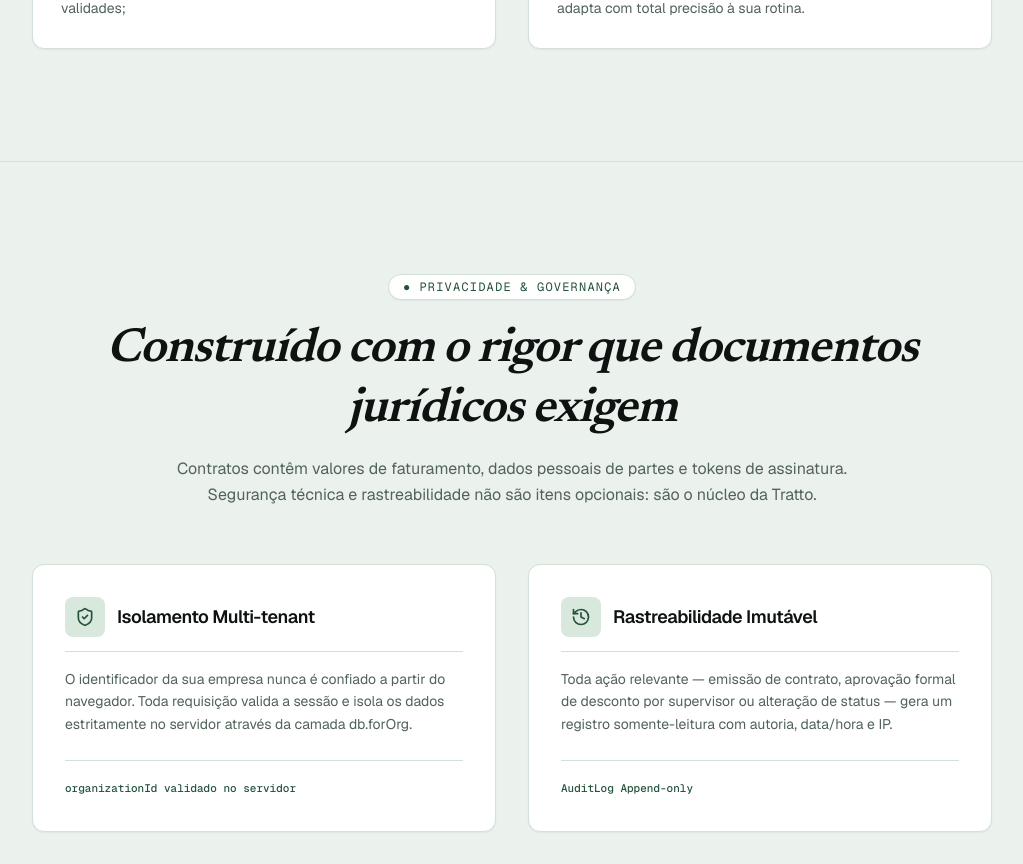
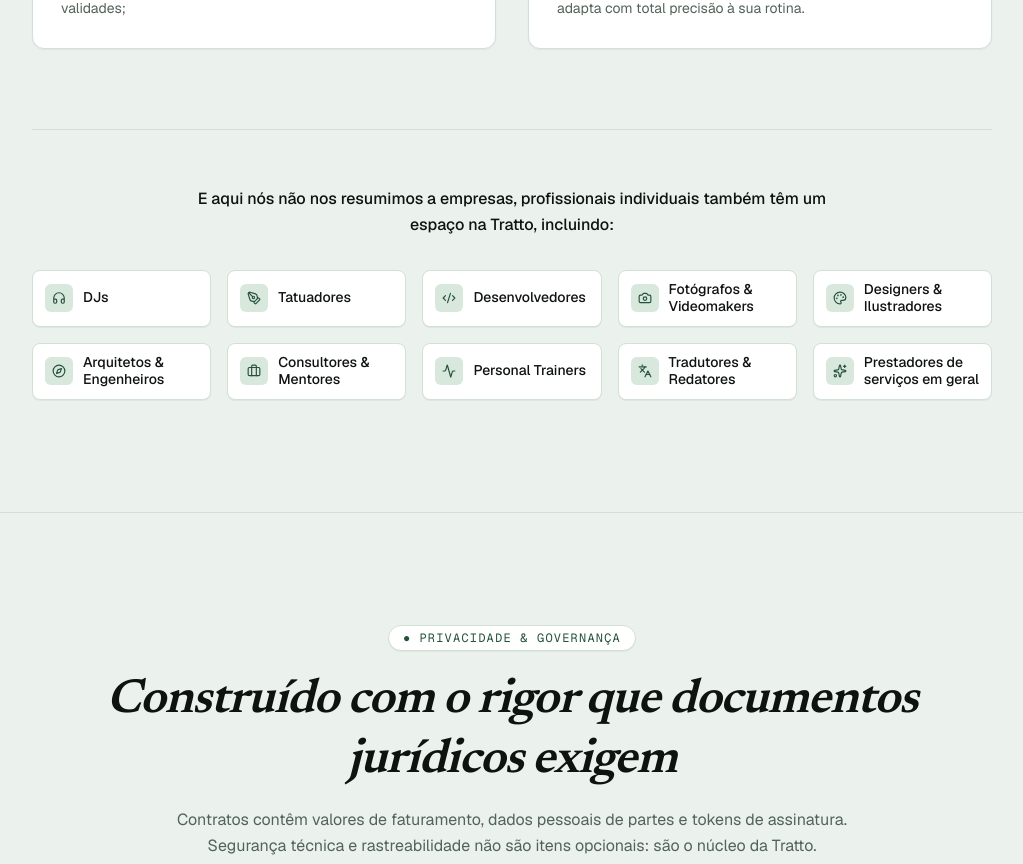
Before and after one commit to brtorresdel/tratto-landing-page, a Next.js app: page / in a window 1280 px wide. Shown: the part 5480-6344 px from the top of the page, without its empty margins (128-1151 px from the left). Built offline with nearby package versions, Linux system fonts and the light colour scheme.

Commit message:
feat(audience): adicionar bloco de profissionais individuais e autonomos com icones

```diff
--- a/src/components/audience-section.tsx
+++ b/src/components/audience-section.tsx
@@ -1,5 +1,21 @@
 import React from "react";
-import { Building2, Scale, Dumbbell, Calculator, Users, Sparkles } from "lucide-react";
+import {
+  Building2,
+  Scale,
+  Dumbbell,
+  Calculator,
+  Users,
+  Sparkles,
+  Headphones,
+  PenTool,
+  Code2,
+  Camera,
+  Palette,
+  Compass,
+  Briefcase,
+  Activity,
+  Languages,
+} from "lucide-react";
 
 export function AudienceSection() {
   const segments = [
@@ -39,6 +55,19 @@ export function AudienceSection() {
       description:
         "Independentemente do ramo de atuação da sua empresa, se você precisa formalizar e gerenciar contratos, a Tratto se adapta com total precisão à sua rotina.",
     },
+  ];
+
+  const individualProfessionals = [
+    { name: "DJs", icon: Headphones },
+    { name: "Tatuadores", icon: PenTool },
+    { name: "Desenvolvedores", icon: Code2 },
+    { name: "Fotógrafos & Videomakers", icon: Camera },
+    { name: "Designers & Ilustradores", icon: Palette },
+    { name: "Arquitetos & Engenheiros", icon: Compass },
+    { name: "Consultores & Mentores", icon: Briefcase },
+    { name: "Personal Trainers", icon: Activity },
+    { name: "Tradutores & Redatores", icon: Languages },
+    { name: "Prestadores de serviços em geral", icon: Sparkles },
   ];
 
   return (
@@ -81,6 +110,32 @@ export function AudienceSection() {
             );
           })}
         </div>
+
+        {/* Bloco de Profissionais Individuais */}
+        <div className="mt-16 sm:mt-20 pt-12 sm:pt-14 border-t border-[var(--border-subtle)] text-center">
+          <p className="mx-auto max-w-2xl text-sm sm:text-base font-medium text-[var(--text-main)] leading-relaxed">
+            E aqui nós não nos resumimos a empresas, profissionais individuais também têm um espaço na Tratto, incluindo:
+          </p>
+
+          <div className="mt-8 grid grid-cols-2 sm:grid-cols-3 md:grid-cols-5 gap-3 sm:gap-4 text-left">
+            {individualProfessionals.map((pro) => {
+              const Icon = pro.icon;
+              return (
+                <div
+                  key={pro.name}
+                  className="flex items-center gap-2.5 rounded-lg border border-[var(--border-subtle)] bg-[var(--bg-card)] px-3 py-2.5 shadow-2xs transition duration-200 hover:border-[var(--accent-primary)]/40 hover:bg-[var(--accent-surface)]/50"
+                >
+                  <div className="flex h-7 w-7 items-center justify-center rounded-md bg-[var(--accent-surface)] text-[var(--accent-primary)] shrink-0">
+                    <Icon className="h-3.5 w-3.5" />
+                  </div>
+                  <span className="font-sans text-xs sm:text-sm font-medium text-[var(--text-main)] leading-tight">
+                    {pro.name}
+                  </span>
+                </div>
+              );
+            })}
+          </div>
+        </div>
       </div>
     </section>
   );
```
Also changed, not shown: 1 other file (tests, documents, lock files or other folders).
